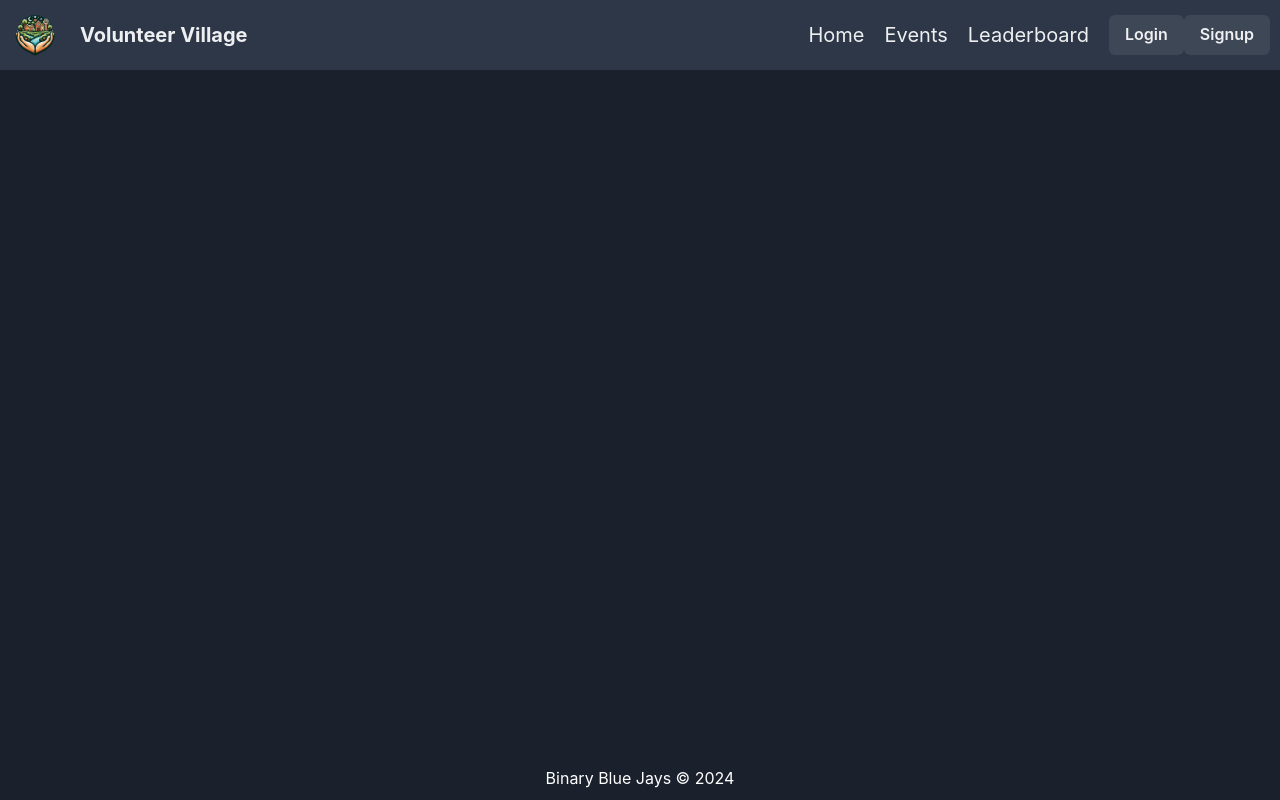
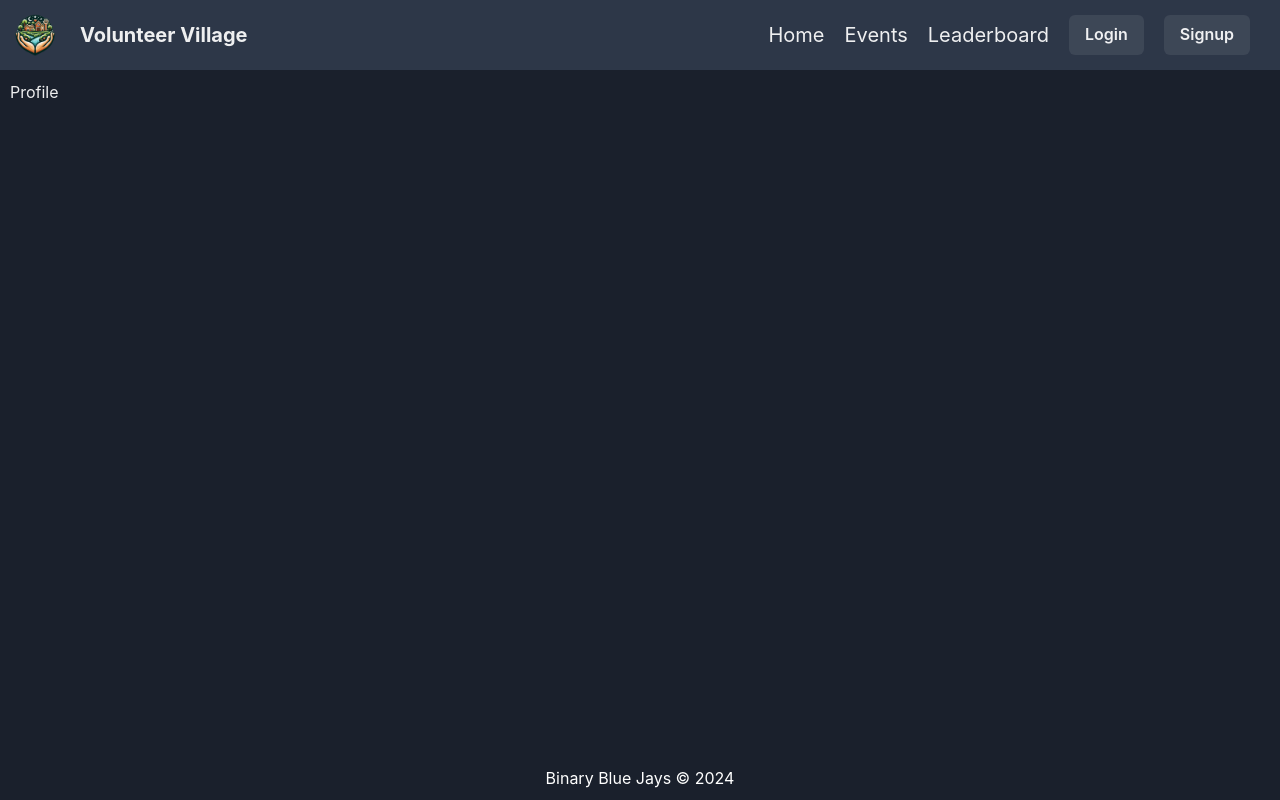
Before and after one commit to Etown-Computer-Science-Club/VolunteerVillage, a React (Vite) app in the folder client/: page /profile in a window 1280 px wide. Built offline with nearby package versions, Linux system fonts and the light colour scheme.

Commit message:
Add @chakra-ui/icons and create Profile page

```diff
--- a/client/package.json
+++ b/client/package.json
@@ -11,6 +11,7 @@
   },
   "dependencies": {
     "@auth0/auth0-react": "^2.2.4",
+    "@chakra-ui/icons": "^2.1.1",
     "@chakra-ui/react": "^2.8.2",
     "@emotion/react": "^11.11.4",
     "@emotion/styled": "^11.11.0",
--- a/client/src/App.jsx
+++ b/client/src/App.jsx
@@ -11,6 +11,7 @@ import Home from './pages/Home';
 import Events from './pages/Events';
 import Leaderboard from './pages/Leaderboard';
 import Create from './pages/Create';
+import Profile from './pages/Profile';
 
 export default function App() {
   return (
@@ -22,6 +23,7 @@ export default function App() {
           <Route path="/events" element={<Events/>} />
           <Route path="/leaderboard" element={<Leaderboard/>} />
           <Route path="/create" element={<Create/>} />
+          <Route path="/profile" element={<Profile/>} />
         </Routes>
       </Flex>
       <Footer />
--- a/client/src/components/Login.jsx
+++ b/client/src/components/Login.jsx
@@ -5,7 +5,7 @@ const Login = () => {
 	const { loginWithRedirect } = useAuth0();
 
 	return (
-		<Button
+		<Button mr={5}
 			onClick={() =>
 				loginWithRedirect({
 					appState: { returnTo: location.pathname },
--- a/client/src/components/Logout.jsx
+++ b/client/src/components/Logout.jsx
@@ -5,7 +5,7 @@ const Logout = () => {
 	const { logout } = useAuth0();
 
 	return (
-		<Button onClick={logout}>Logout</Button>
+		<Button mr={5} onClick={logout}>Logout</Button>
 	);
 };
 
--- a/client/src/components/Navbar.jsx
+++ b/client/src/components/Navbar.jsx
@@ -1,4 +1,5 @@
-import { Link, Flex, Text, Spacer, Image, Avatar } from "@chakra-ui/react";
+import { Link, Flex, Text, Spacer, Image, Avatar, Menu, MenuButton, MenuList, MenuItem, Button, Center, ButtonGroup } from "@chakra-ui/react";
+import { ChevronDownIcon } from "@chakra-ui/icons";
 import { Link as RouterLink } from "react-router-dom";
 import Login from "./Login";
 import Signup from "./Signup";
@@ -24,13 +25,27 @@ export default function Navbar() {
 			</Link>
 			{!isAuthenticated && <Login />}
 			{!isAuthenticated && <Signup />}
-			{isAuthenticated && <Logout />}
 			{isAuthenticated && (
-				<Flex gap={2}>
-					<Avatar size="sm" src={user.picture} name={user.name} />
-					<p>{user.name}</p>
-					<p>{user.email}</p>
-				</Flex>
+
+
+				<Menu>
+					<MenuButton as={Button} rightIcon={<ChevronDownIcon />}>
+						<Avatar size="sm" src={user.picture} name={user.name} />
+					</MenuButton>
+					<MenuList>
+						<Center>
+							<Avatar size="lg" src={user.picture} name={user.name} />
+						</Center>
+						<Text fontSize="15px" textAlign="center"> {user.name}</Text>
+						<Text fontSize="15px" textAlign="center"> {user.email}</Text>
+						<Center pt="5px">
+							<ButtonGroup>
+								<Button as={RouterLink} to={"/profile"}>Profile</Button>
+								<Logout />
+							</ButtonGroup>
+						</Center>
+					</MenuList>
+				</Menu>
 			)}
 		</Flex>
 	);
--- a/client/src/components/Signup.jsx
+++ b/client/src/components/Signup.jsx
@@ -5,7 +5,7 @@ const Signup = () => {
 	const { loginWithRedirect } = useAuth0();
 
 	return (
-		<Button
+		<Button mr={5}
 			onClick={() =>
 				loginWithRedirect({
 					screen_hint: "signup",
--- /dev/null
+++ b/client/src/pages/Profile.jsx
@@ -0,0 +1,7 @@
+export default function Profile() {
+  return (
+    <div>
+      <h1>Profile</h1>
+    </div>
+  );
+}
```
Also changed, not shown: 1 other file (tests, documents, lock files or other folders).
